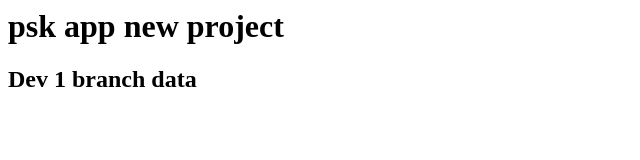
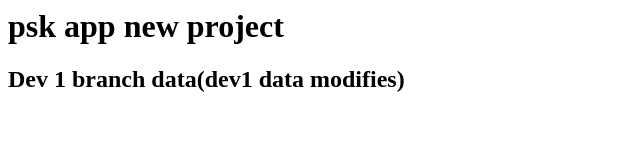
Before and after one commit to ankitpsktech/psk1project, a plain HTML site: page index.html in a window 1280 px wide. Shown: the whole page, without its empty margins (0-640 px from the left). Drawn offline with Linux system fonts and the light colour scheme.

Commit message:
add datadev1 h2

```diff
--- a/index.html
+++ b/index.html
@@ -1,2 +1,2 @@
 <h1>psk app new project</h1>
-<h2>Dev 1 branch data</h2>
+<h2>Dev 1 branch data(dev1 data modifies)</h2>
```
